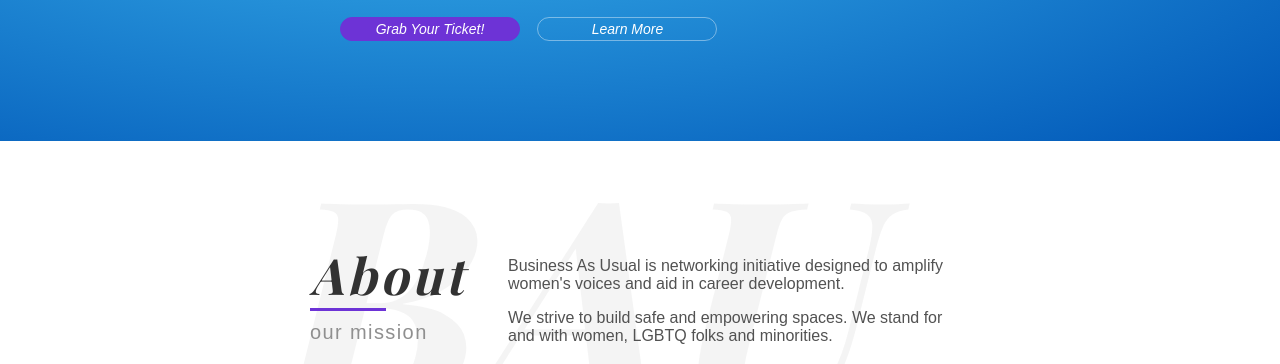
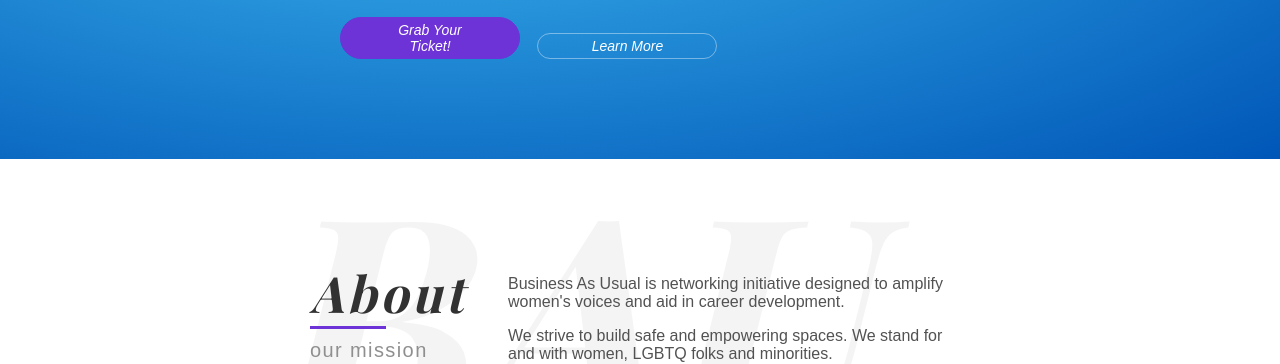
Before and after one commit to businessasusualnetwork/businessasusualnetwork.github.io, a website: page index.html in a window 1280 px wide. Shown: the part 462-826 px from the top of the page. Drawn offline with nearby package versions, Linux system fonts and the light colour scheme; a web font is replaced by a local one.

Commit message:
hotfix button sizes

```diff
--- a/css/styles.scss
+++ b/css/styles.scss
@@ -624,10 +624,12 @@
 				max-width: 100%;
 				margin-right: 13px;
 				margin-bottom: 20px;
+				padding: 5px 25px;
 
 				@media #{$small-landscape} {
 					display: inline-block;
 					max-width: 180px;
+					padding: 2px 25px;
 				}
 			}
 
```
Also changed, not shown: css/styles.css.
